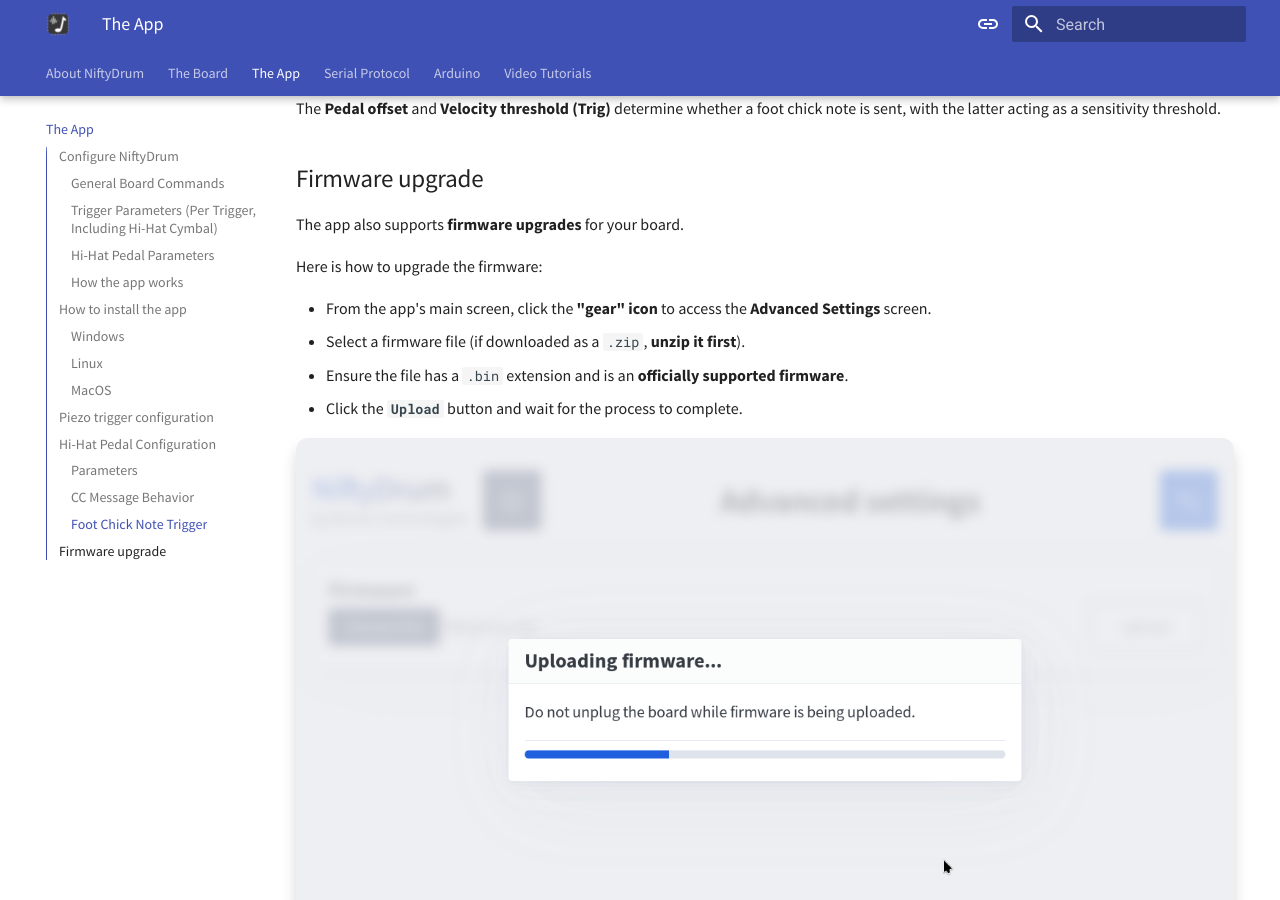
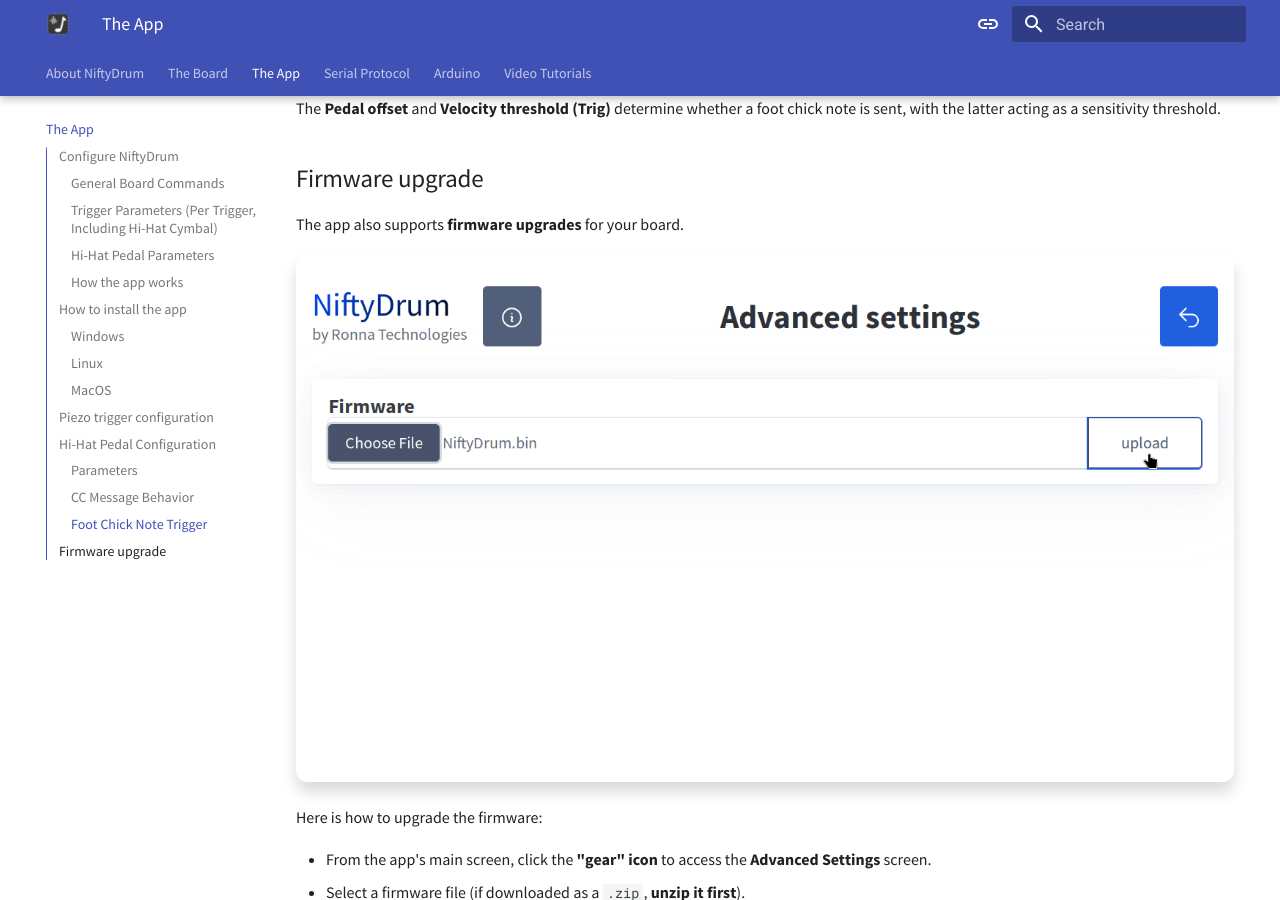
Before and after one commit to RonnaTechnologies/doc.niftydrum.com, an MkDocs documentation site: the page built from doc/2.app.md, in a window 1280 px wide and 900 px high, scrolled down 4700 px. Built offline with MkDocs 1.6.1 and Material for MkDocs 9.7.7, drawn with Linux system fonts in a browser that asks for light colours.

Commit message:
add app firmware screenshots

```diff
--- a/doc/2.app.md
+++ b/doc/2.app.md
@@ -133,6 +133,9 @@
 
 The app also supports **firmware upgrades** for your board.
 
+![Firmware Update (Light Mode)](assets/app-fw-file-light.png){ .light-mode-only .img-shadow-lg }
+![Firmware Update (Dark Mode)](assets/app-fw-file.png){ .dark-mode-only .img-shadow-lg }
+
 Here is how to upgrade the firmware:
 
 - From the app's main screen, click the **"gear" icon** to access the **Advanced Settings** screen.
```
Also changed, not shown: doc/assets/app-fw-file-light.png (added), doc/assets/app-fw-file.png (added).
